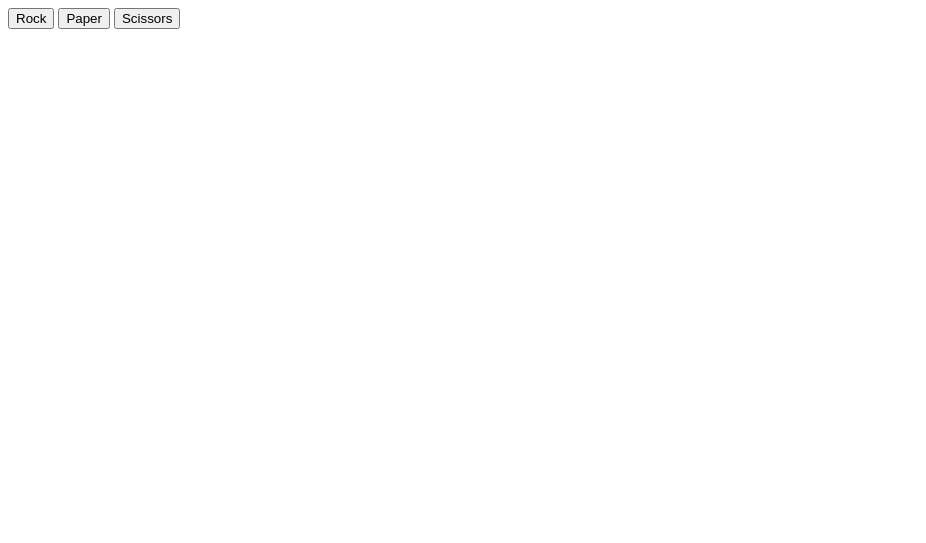
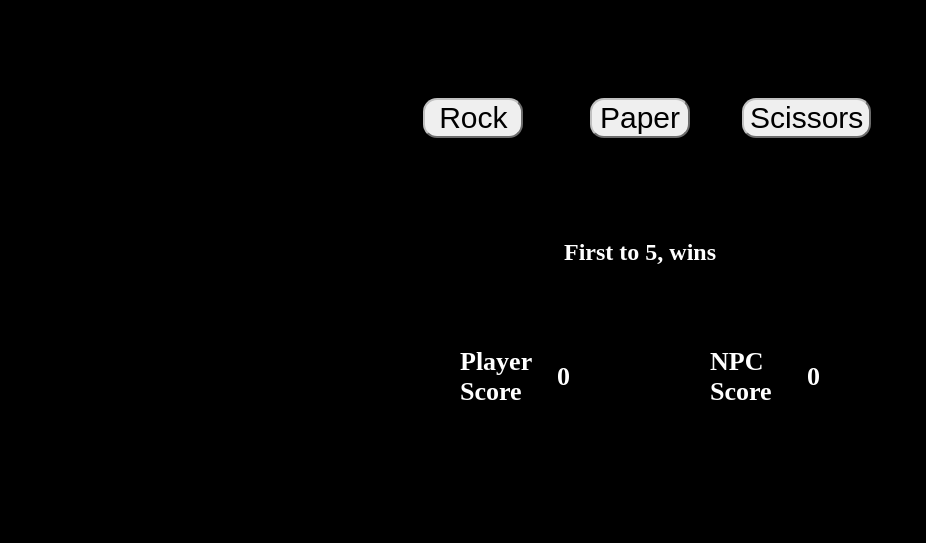
Before and after one commit to Twelvekeys/Rock-Paper-Scissors-, a plain HTML site: page index.html in a window 1280 px wide. Shown: the whole page, without its empty margins (0-926 px from the left). Drawn offline with Linux system fonts and the light colour scheme.

Commit message:
added score and auto reset after 3 secs to site

```diff
--- a/index.html
+++ b/index.html
@@ -1,15 +1,37 @@
 <!DOCTYPE html>
 <html lang="en">
 <head>
+    <link rel="stylesheet" href="style.css">
     <script src="script.js"></script>
     <meta charset="UTF-8">
-    <title>Title</title>
+    <title>RPS Game</title>
 </head>
 <body>
-<div class="choices">
-<button onclick="playerchoice('rock')" class="rock" >Rock</button>
-<button onclick="playerchoice('paper')" class="paper">Paper</button>
-<button onclick="playerchoice('scissors')" class="scissors">Scissors</button>
+
+<div class="container">
+    <div class="box">
+<div class="rock">
+<button onclick="playerchoice('rock')"  >Rock</button>
+    </div>
+<div class="paper">
+<button onclick="playerchoice('paper')" >Paper</button>
+    </div>
+<div class="scissors">
+<button onclick="playerchoice('scissors')" >Scissors</button>
+    </div>
+    </div>
+    <h2 class="replay" id="btn">First to 5, wins</h2>
+    <div class="box">
+    <div class="rscore">
+        <div class="score">Player Score</div>
+        <p id="p1score">0</p>
+    </div>
+    <div class="rscore">
+        <div class="score">NPC Score</div>
+        <p id="npcscore">0</p>
+    </div>
+    </div>
 </div>
+<h3 class="display" id="display"></h3>
 </body>
 </html>
--- a/script.js
+++ b/script.js
@@ -1,64 +1,70 @@
+
+let pScore = 0;
+let npcScore = 0;
 function npcchoice() {
     let npc = Math.floor(Math.random() * 3)
     if (npc === 0) return 'rock';
     else if (npc === 1) return 'paper';
     else return 'scissors';
 }
+//pc = gets playerchoice from button click in index file
+function playerchoice(pc) {
+    let npc = npcchoice()
 
-function playerchoice(string) {
-    let npc = npcchoice()
-     let pc = string;
-    if (pc === npc)
-        console.log('draw')
-
+    if (npcScore < 5 && pScore < 5) {
+        if (pc === npc) {
+            ++pScore
+             ++npcScore;
+        }
         if (pc === 'rock') {
             switch (npc) {
                 case 'paper':
-                console.log('you lost')
+                     ++npcScore
                     break;
+
                 case 'scissors':
-                console.log('you won')
+                    ++pScore
                     break;
             }
         }
         if (pc === 'paper') {
             switch (npc) {
                 case 'scissors':
-                console.log('you lost')
+                   ++npcScore
                     break;
+
                 case 'rock':
-                console.log('you won')
+                    ++pScore
                     break;
             }
         }
         if (pc === 'scissors') {
             switch (npc) {
                 case 'rock':
-                console.log('you lose')
+                     ++npcScore
                     break;
+
                 case 'paper':
-                console.log('you win')
+                     ++pScore
                     break;
             }
         }
+    }
+    //code takes scores from int to string and displays it on webpage
+    document.getElementById("p1score").innerHTML = pScore.toString();
+    document.getElementById("npcscore").innerHTML = npcScore.toString();
 
-
-
-
-    console.log("NPC chose"+'',npc)
-
+    //displays results of match and auto resets game after 3 secs
+    if (pScore === 5 && npcScore < 5) {
+        document.getElementById("display").innerHTML = "Congrats you've won";
+        setTimeout(() => { document.location.reload(); }, 3000);
     }
-
-/*
-
-function playRound(playerSelection, computerSelection) {
-    // your code here!
+    if (npcScore === 5 && pScore < 5) {
+        document.getElementById("display").innerHTML = 'Sorry Game Over';
+        setTimeout(() => { document.location.reload(); }, 3000);
     }
-
-const playerSelection = "rock";
-const computerSelection = getComputerChoice();
-console.log(playRound(playerSelection, computerSelection));
-if ( player === 0 && npc === 2) {
-
+    if(npcScore === 5 && pScore === 5)  {
+        document.getElementById("display").innerHTML = 'Tied Game';
+        setTimeout(() => { document.location.reload(); }, 3000);
     }
-*/
+}
--- a/style.css
+++ b/style.css
@@ -1,3 +1,67 @@
-.choices {
+
+html {
+    background-color: black;
+}
+
+body{
+    display:flex;
+    flex-direction: column;
+    justify-content: center;
+    align-items: center;
+
 
 }
+h2 {
+    color:white;
+
+}
+button {
+    border-color: silver;
+    border-radius: 14px;
+    font-size: 30px;
+    width: 150px;
+}
+.container{
+    margin-top: 60px;
+    display:flex;
+
+    justify-content: space-between;
+    border-width: 10px;
+    border-color: black;
+    height: 350px;
+    width: 500px;
+    align-items: center;
+    flex-direction: column;
+}
+.rock,.paper,.scissors{
+
+    display:flex;
+    justify-content: center;
+    align-items: center;
+    height: 100px;
+    width: 100px;
+
+}
+.display{
+    height: 100px;
+    width: 200px;
+    font-size: 22px;
+    color: white;
+
+}
+.rscore {
+    font-weight: bolder;
+    font-size: 26px;
+    display: flex;
+    width: 110px;
+    align-items: center;
+    color: white;
+
+ }
+
+ .box {
+     display: flex;
+
+     width: 500px;
+     justify-content: space-around;
+ }
```
Lines whose indentation alone changed are shown as unchanged.
